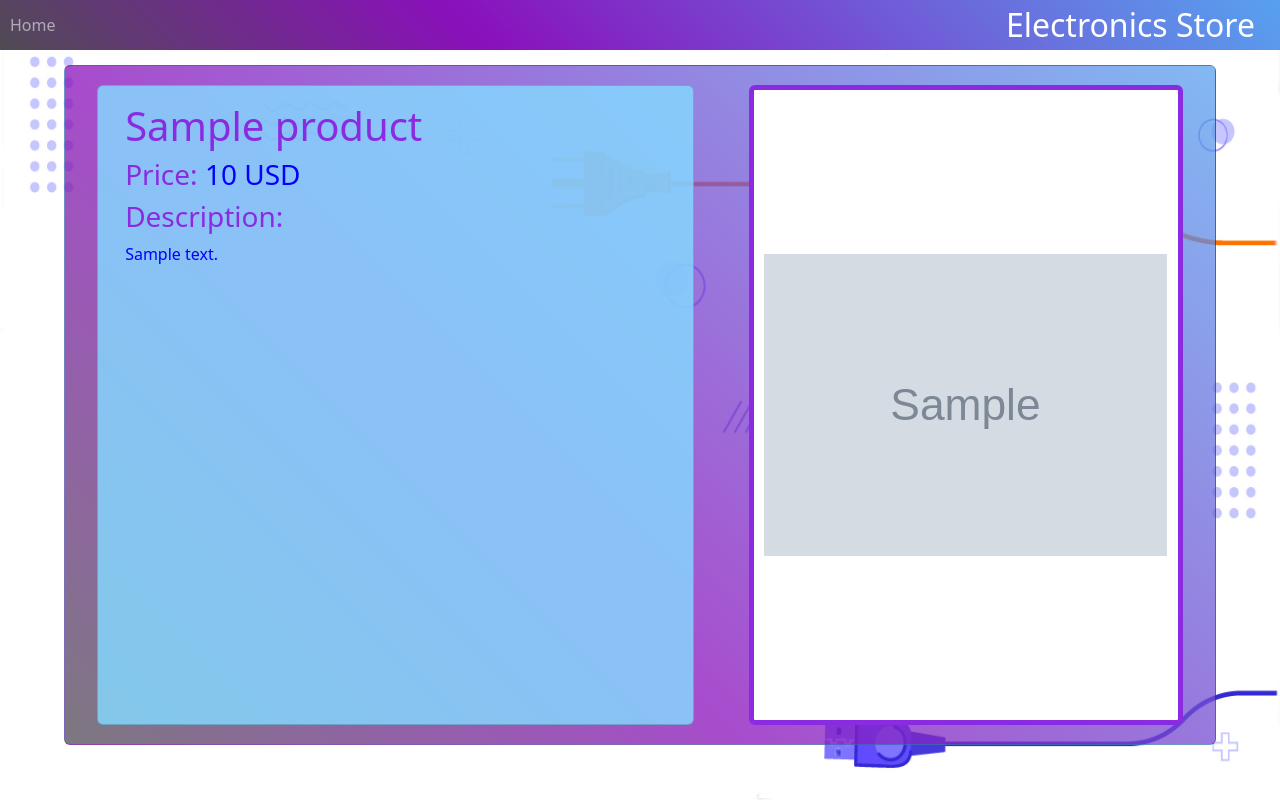
After one commit to malakehab2003/Electronics_Store, a Flask app: template templates/product.html in a window 1280 px wide. The commit adds this page. Run offline with Flask 3, Linux system fonts and the light colour scheme; the template is opened without the code that fills it: most values are stand-ins (such as "Sample title", 1, 10 or a date in 2020); grey boxes marked "Sample" are stand-in pictures; some libraries are stand-ins or nearby versions.

Commit message:
Added Navbar, Product Details Page

```diff
--- a/models/product.py
+++ b/models/product.py
@@ -41,7 +41,7 @@ class Product(Base):
             'on_sale': self.on_sale,
             'price': self.price,
             'currency': self.currency,
-            'condition': self.condition.serialize() if self.condition else None,
+            'condition': self.condition.serialize().get('name') if self.condition else "New",
         }
 
     def serialize(self):
--- a/routes.py
+++ b/routes.py
@@ -50,6 +50,18 @@ def index():
         '/home_page_components/list.html', items=list_all)
 
 
+@app.route('/product/<int:id>')
+def showProduct(id):
+    """ Product Details page """
+    item = session.query(Product).filter_by(id=id).first()
+    if not item:
+        abort(404)
+    else:
+        arg_item = item.serialize()
+        return render_template(
+            '/product.html', product=arg_item)
+
+
 @app.errorhandler(404)
 def not_found(error):
     """ Handle 404 error """
--- a/static/css/home_page.css
+++ b/static/css/home_page.css
@@ -1,11 +1,12 @@
 :root {
 	--radius: 20px;
 	--radius-large: 25px;
+	--radius-onsale: 60px;
 }
 
 .home {
 	margin: 0;
-	height: 100%;
+	margin-top: calc(var(--radius-onsale)/3);
 	display: flex;
 	flex-wrap: wrap;
 	justify-content: space-evenly;
--- a/static/css/main.css
+++ b/static/css/main.css
@@ -1,8 +1,25 @@
 body {
-	margin: 0;
 	width: 100vw;
-	min-height: 100vh;
 	overflow-x: hidden;
+	height: 100vh;
+	background-repeat: no-repeat;
+	background-attachment: local;
+	background-size: 100% 100%;
+	background-image: url("../images/background.png");
+}
+
+.app-bar {
+	position: fixed !important;
+	width: 100vw;
+	background: linear-gradient(45deg, rgba(80, 75, 84, 1) 0%, rgba(138, 16, 188, 1) 37%, rgba(88, 161, 239, 1) 100%);
+	padding: 5px 25px 5px 10px !important;
+	z-index: 10;
+}
+
+.app-bar-title {
+	margin-left: auto;
+	margin-bottom: 0 !important;
+	color: white;
 }
 
 /* roboto-regular - latin */
--- /dev/null
+++ b/static/css/product_details.css
@@ -0,0 +1,68 @@
+.product-details {
+	margin-top: 10px;
+	justify-content: space-between;
+	width: 90%;
+	height: 85% !important;
+	padding: 1.5% 2.5%;
+	background-color: transparent !important;
+	background: linear-gradient(45deg, rgba(80, 75, 84, 0.75) 0%, rgba(138, 16, 188, 0.75) 37%, rgba(88, 161, 239, 0.75) 100%);
+}
+
+
+.content {
+	display: flex;
+	align-items: center;
+	justify-content: center;
+	height: 100%;
+}
+
+.product-details .details {
+	width: 55%;
+	height: 100%;
+	background-color: #85d9ffd4;
+	padding: 1.5% 2.5%;
+}
+
+.details h1 {
+	color: blueviolet;
+}
+
+/* This will change the scrollbar for the .details class */
+.details p::-webkit-scrollbar {
+	transition: 2s;
+	width: 0;
+}
+
+.details p:hover::-webkit-scrollbar {
+	transition: 2s;
+	width: 0.3em;
+}
+
+.details p::-webkit-scrollbar-track {
+	box-shadow: inset 0 0 6px rgba(0, 0, 0, 0.3);
+}
+
+.details p::-webkit-scrollbar-thumb {
+	background-color: transparent;
+	/* make the thumb transparent when not hovered */
+	outline: 0;
+}
+
+.details p:hover::-webkit-scrollbar-thumb {
+	background-color: blueviolet;
+	outline: 1px solid slategrey;
+}
+
+.product-details .image {
+	border: 5px solid blueviolet !important;
+	padding: 1%;
+	width: 40%;
+	height: 100%;
+	background-color: white;
+}
+
+.product-details .image img {
+	width: 100%;
+	height: 100%;
+	object-fit: contain;
+}
--- a/static/js/main.js
+++ b/static/js/main.js
@@ -4,7 +4,6 @@ $(() => {
 	var circles = $('.circle');
 	var index = 0;
 	var text = $('.welcome-text');
-	console.log(text);
 	const messages = [
 		{
 			h1: 'This is our Store for all Your Electronic Needs',
@@ -41,3 +40,8 @@ $(() => {
 		$(circles[index]).addClass('dark');
 	}, 2000)
 })
+
+
+const showProduct = (id) => {
+	window.location.href = `/product/${id}`;
+}
--- a/templates/home_page_components/welcome.html
+++ b/templates/home_page_components/welcome.html
@@ -1,8 +1,7 @@
 {% extends 'home_page.html' %}
 {% block welcome %}
 <div class="welcome">
-	<h1 class="title h-25">Electronic Store</h1>
-	<div class="middle h-75 d-flex align-items-center justify-content-between">
+	<div class="middle h-100 d-flex align-items-center justify-content-between">
 		<div class="w-50">
 			<img alt="logo" class="img-fluid" src="/static/images/Side Logo.png" />
 		</div>
--- a/templates/index.html
+++ b/templates/index.html
@@ -1,22 +1,26 @@
 <!DOCTYPE html>
-<html>
+<html lang="en">
 
 <head>
-	<meta charset="utf-8" />
-	<meta http-equiv="X-UA-Compatible" content="IE=edge" />
-	<title>Page Title</title>
-	<meta name="viewport" content="width=device-width, initial-scale=1" />
+	<meta charset="UTF-8">
+	<meta name="viewport" content="width=device-width, initial-scale=1.0">
+	<title>Electronic Store</title>
 	<link rel="stylesheet" type="text/css" media="screen" href="/static/css/main.css" />
 	<link rel="stylesheet" type="text/css" media="screen" href="/static/css/home_page.css" />
+	<link rel="stylesheet" type="text/css" media="screen" href="/static/css/product_details.css" />
 	<link rel="stylesheet" type="text/css" media="screen" href="/static/css/bootstrap.min.css" />
-	<!-- <script src='main.js'></script> -->
-
 	<script src="/static/js/jquery.js"></script>
 	<script src="/static/js/main.js"></script>
 	<script src="/static/js/bootstrap.min.js"></script>
 </head>
 
 <body>
+	<div class="app-bar navbar navbar-dark">
+		<ul class="navbar-nav">
+			<li class="nav-item"><a href="{{ url_for('index') }}" class="nav-link">Home</a></li>
+		</ul>
+		<h2 class="app-bar-title">Electronics Store</h2>
+	</div>
 	{% block content %}
 	{% endblock %}
 </body>
--- /dev/null
+++ b/templates/product.html
@@ -0,0 +1,18 @@
+{% extends 'index.html' %}
+{% block content %}
+<div class="content">
+	<div class="product-details card flex-row">
+		<div class="details card">
+			<h1>{{ product.name }}</h1>
+			<h3 style="color: blue;"><span style="color: blueviolet;">Price:</span> {{product.price}}
+				{{product.currency}}
+			</h3>
+			<h3 style="color: blueviolet;">Description:</h3>
+			<p style="overflow-y: auto; height: 55%;color: blue;">{{ product.description }}</p>
+		</div>
+		<div class="image card">
+			<img src="{{ product.image_url }}" alt="{{ product.name }}">
+		</div>
+	</div>
+</div>
+{% endblock %}
```
Also changed, not shown: other parts of static/css/home_page.css (+36 -7 lines), templates/home_page_components/list.html (+19 -2 lines), static/images/Sale.png (added).
